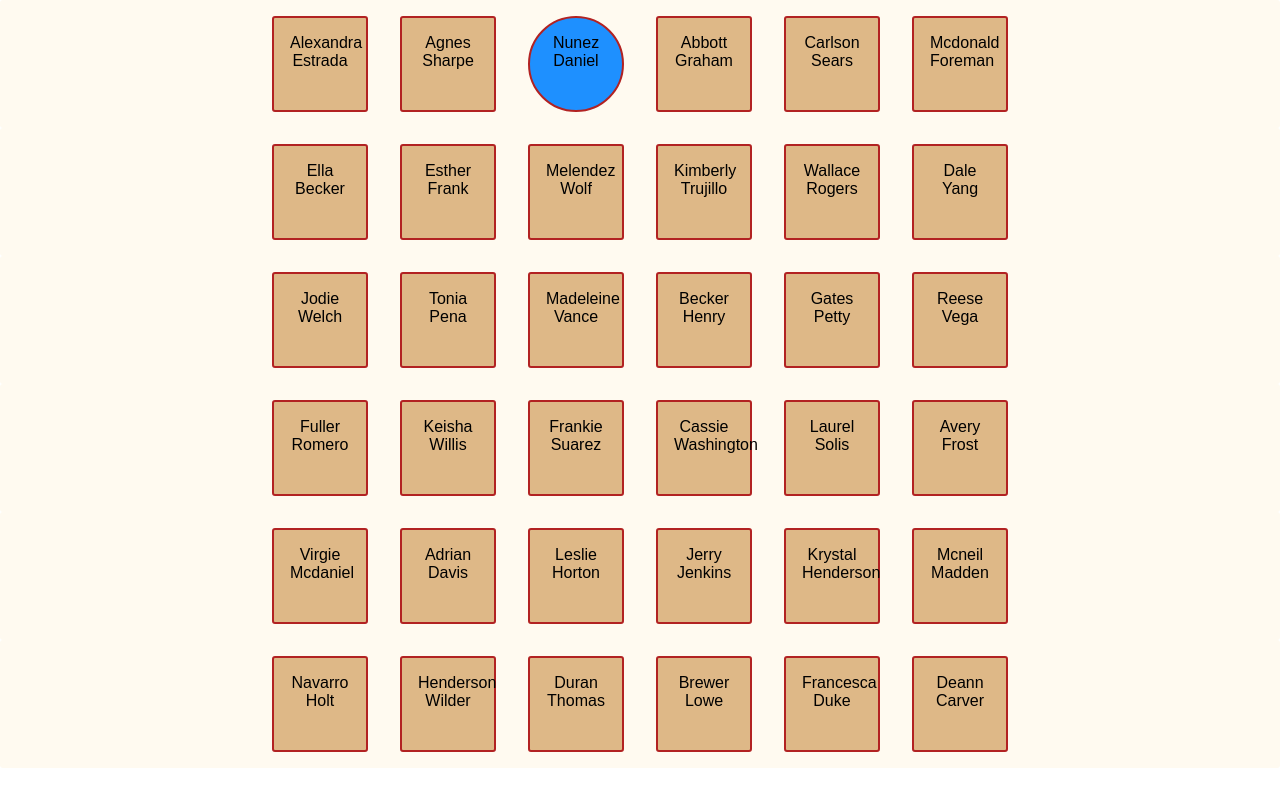
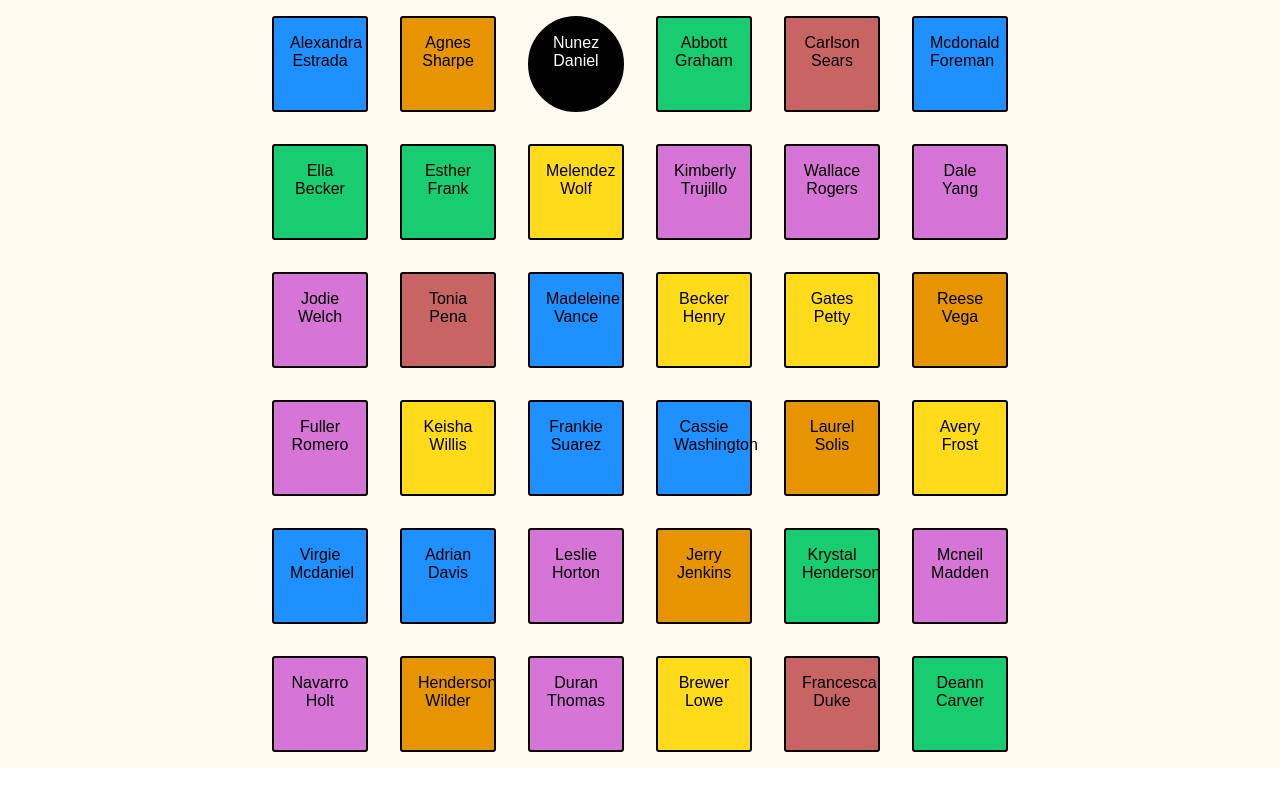
Before and after one commit to afrz/master-of-puppets, a React (Create React App) app: page / in a window 1280 px wide. Built offline with nearby package versions, Linux system fonts and the light colour scheme; the HTML template or start-up script is replaced by a standard one.

Commit message:
Back to business : color update

```diff
--- a/src/components/Board/GameBoard.jsx
+++ b/src/components/Board/GameBoard.jsx
@@ -2,7 +2,7 @@ import React from "react";
 import styled from "styled-components";
 
 const TileContainer = styled.div`
-  border: 2px solid firebrick;
+  border: 2px solid black;
   padding: 1em;
   margin: 1em;
   color: black;
@@ -12,16 +12,22 @@ const TileContainer = styled.div`
   text-align: center;
 
   &:hover {
-    background: firebrick;
+    color: white;
+    background: black;
   }
 
-  background: ${props => (props.master ? "dodgerblue" : "burlywood")};
+  color: ${props => (props.master ? "white" : "black")};
+  background: ${props => (props.master ? "black" : props.backcolor)};
   border-radius: ${props => (props.master ? "100%" : "3px")};
 `;
 
-const Tile = ({ label, master }) => (
-  <TileContainer master={master}>{label}</TileContainer>
-);
+const Tile = ({ tile }) => {
+  return (
+    <TileContainer master={tile.master} backcolor={tile.family.color}>
+      {tile.name}
+    </TileContainer>
+  );
+};
 
 const FlexRow = styled.div`
   display: flex;
@@ -36,7 +42,7 @@ const FlexRow = styled.div`
 const TileRow = ({ row }) => (
   <FlexRow>
     {row.map((col, index) => {
-      return <Tile key={index} label={col.name} master={col.master} />;
+      return <Tile key={index} tile={col} />;
     })}
   </FlexRow>
 );
--- a/src/components/Board/index.js
+++ b/src/components/Board/index.js
@@ -6,7 +6,6 @@ import { selectMatrix } from "../../logic/selectors";
 
 const mapStateToProps = state => {
   const grid = selectMatrix(state);
-  console.log(grid);
   return {
     grid
   };
--- a/src/constants/cards.js
+++ b/src/constants/cards.js
@@ -1,12 +1,4 @@
 // cards
-/*
- {
-   id : ""
-   name : ""
-   family_id :
-}
- */
-
 export const cards = [
   {
     _id: "59c8e6049dc9ddeb9de474da",
@@ -202,31 +194,37 @@ export const families = [
   {
     _id: "59c8e6b01839417e57828a44",
     company: "JUNIPOR",
-    color: "bue"
+    //dodger blue
+    color: "#1E90FF"
   },
   {
     _id: "59c8e6b04f7c53f6a4d97047",
     company: "AUSTECH",
-    color: "violet"
+    //purple
+    color: "#d675d6"
   },
   {
     _id: "59c8e6b03395edcb172963b1",
     company: "EXTRO",
-    color: "yellow"
+    //gold
+    color: "#ffdb19"
   },
   {
     _id: "59c8e6b020a8685f2aaef354",
     company: "ZANYMAX",
-    color: "green"
+    //green
+    color: "#18cc70"
   },
   {
     _id: "59c8e6b0b384c4e1848b246b",
     company: "TEMORAK",
-    color: "orange"
+    //orange
+    color: "#e69500"
   },
   {
     _id: "59c8e6b0c3a82585262d92ab",
     company: "GREEKER",
-    color: "red"
+    //firebric red
+    color: "#c96464"
   }
 ];
--- a/src/logic/selectors.js
+++ b/src/logic/selectors.js
@@ -12,12 +12,12 @@ export const selectMatrix = state => {
   });
 };
 
+//state selectors
 export const getMatrix = ({ matrix }) => matrix;
-
 export const getCards = ({ cards }) => cards;
 export const getFamilies = ({ families }) => families;
 
-export const getId = ({ _id }) => _id;
-
+//helpers
 export const getCard = (state, id) => getCards(state)[id];
 export const getFamily = (state, id) => getFamilies(state)[id];
+export const getId = ({ _id }) => _id;
```
Also changed, not shown: 2 other files (tests, documents, lock files or other folders).
